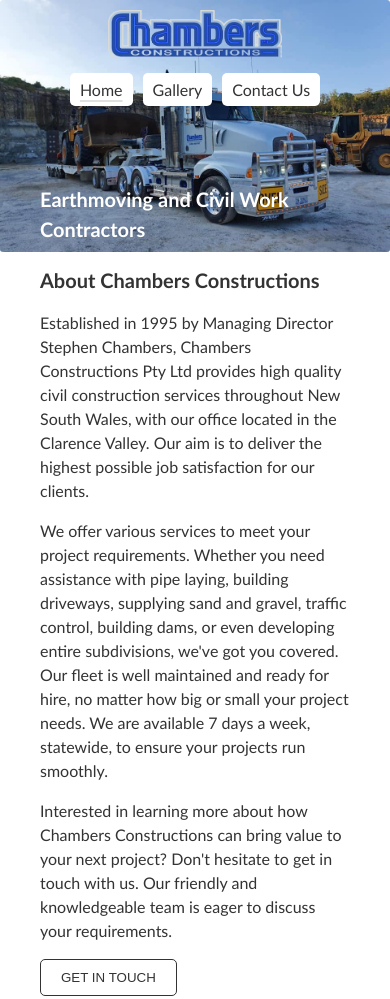
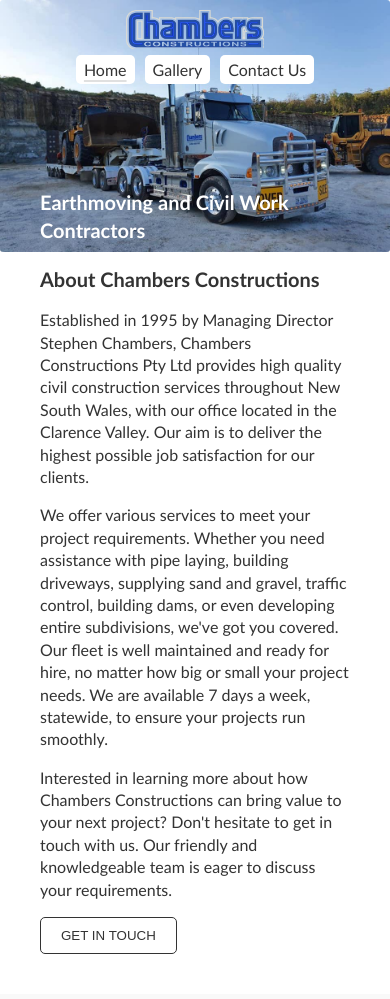
Before and after one commit to speedygal/chambersConstructions, a plain HTML site: page index.html in a window 390 px wide. Shown: the top 999 px of the page. Drawn offline with Linux system fonts and the light colour scheme.

Commit message:
Add files via upload

```diff
--- a/css/style.css
+++ b/css/style.css
@@ -4,11 +4,7 @@
     font-family: 'Trebuchet MS', Helvetica, Arial, sans-serif; /* Cleaner, more modern font */
     background-color: white; /* Maintains the soft background color */
     color: #333; /* Keeps the gentle text color for readability */
-    line-height: 1.5;
-}
-
-main {
-    /* padding-top: 20px; Adjust based on the height of your navbar */
+    line-height: 1.4;
 }
 
 /* Style for the About Us section's image */
@@ -75,14 +71,13 @@
     display: flex;
 }
 
-.navbar li {
-    padding: 0 15px;
-}
-
 .navbar a {
     text-decoration: none;
     color: #333; /* Dark color for contrast */
-    line-height: 60px; /* Aligns text vertically */
+}
+
+.navbar li {
+  padding: 0 10px;
 }
 
 .navbar ul li a {
@@ -472,9 +467,9 @@
       height: 55px; /* Adjust based on your logo */
   }
 
-.navbar li {
-    padding: 0 5px;
-}
+    .navbar li {
+        padding: 0 5px;
+    }
     /* Text */
     h1 {
       font-size: 26px;
@@ -537,7 +532,6 @@
 }
 
 .our-services {
-    padding: 0;
     padding-left: 40px;
     padding-right: 40px;
 }
@@ -552,9 +546,6 @@
 }
 
 @media (max-width: 620px) {
-  .navbar .logo {
-    height: 50px; /* Adjust based on your logo */
-}
 
   h1 {
     font-size: 20px;
@@ -576,16 +567,27 @@
   .navbar {
     flex-direction: column;
     margin: 0px;
+    padding: 10px 0;
+  }
+
+  .navbar .logo {
+    height: 40px; /* Adjust based on your logo */
     padding: 0px;
-    padding-top: 10px;
-  }
+}
 
   .navbar ul {
     margin: 0px;
+    padding: 0px;
 }
 
+
 .navbar ul li a {
-  padding: 7px 10px;
+  margin: 0;
+  padding: 5px 8px;
+}
+
+.navbar a {
+  line-height: 40px;
 }
 
 }
```
